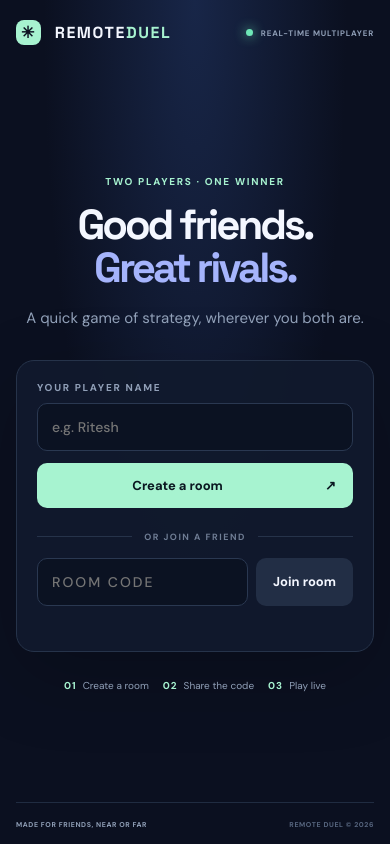
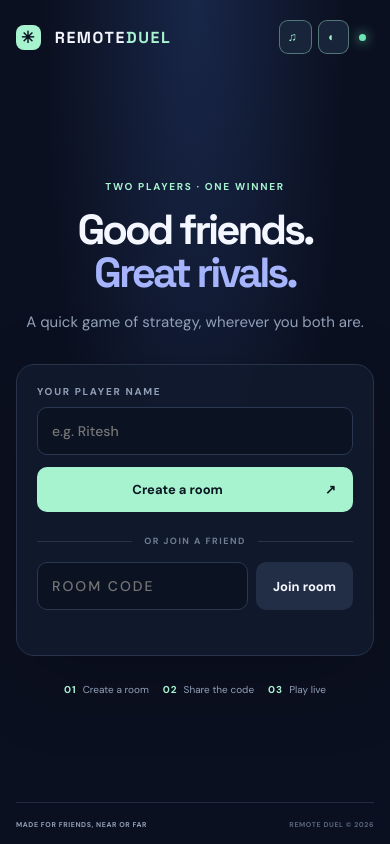
Before and after one commit to riteshyadav31/Remote-Duel, a website: page public/index.html in a window 390 px wide. Both pictures are taken after a click on the button "Join room". Drawn offline with nearby package versions, Linux system fonts and the light colour scheme; no server answers.

Commit message:
sound effect added

```diff
--- a/public/app.js
+++ b/public/app.js
@@ -2,6 +2,34 @@ const socket = io();
 const $ = id => document.getElementById(id);
 let myMark = null, currentCode = null, latestState = null, toastTimer;
 const lobby = $("lobby"), game = $("game");
+const audio = window.RemoteDuelAudio;
+const musicToggle = $("musicToggle"), soundToggle = $("soundToggle");
+function updateAudioControls() {
+  if (!audio.available) {
+    musicToggle.disabled = true;
+    soundToggle.disabled = true;
+    musicToggle.title = "Audio is not supported by this browser";
+    soundToggle.title = "Audio is not supported by this browser";
+    return;
+  }
+  musicToggle.setAttribute("aria-pressed", String(audio.musicEnabled));
+  soundToggle.setAttribute("aria-pressed", String(audio.effectsEnabled));
+  musicToggle.classList.toggle("audio-off", !audio.musicEnabled);
+  soundToggle.classList.toggle("audio-off", !audio.effectsEnabled);
+  musicToggle.title = `Background music ${audio.musicEnabled ? "on" : "off"}`;
+  soundToggle.title = `Sound effects ${audio.effectsEnabled ? "on" : "off"}`;
+}
+musicToggle.addEventListener("click", () => {
+  audio.unlock();
+  audio.toggleMusic();
+  updateAudioControls();
+});
+soundToggle.addEventListener("click", () => {
+  audio.unlock();
+  audio.toggleEffects();
+  updateAudioControls();
+});
+updateAudioControls();
 function name() { return $("playerName").value.trim() || "Player"; }
 function showToast(message) {
   $("toast").textContent = message; $("toast").classList.add("show");
@@ -68,9 +96,26 @@ $("rematchBtn").addEventListener("click", () => {
 });
 $("leaveBtn").addEventListener("click", () => { location.href = location.pathname; });
 socket.on("state", state => {
+  const previousState = latestState;
   latestState = state;
   const me = state.players.find(p => p.mark === myMark);
   if (!me) { myMark = null; return; }
+  if (state.status === "playing" && previousState?.status !== "playing" && state.board.every(mark => !mark)) {
+    if (previousState?.status === "finished") audio.playAccept();
+    else if (state.players.length === 2) audio.playJoin();
+  }
+  if (previousState?.rematch?.pending !== true && state.rematch?.pending && state.rematch.requestedBy !== socket.id) {
+    audio.playRequest();
+  }
+  if (previousState?.board) {
+    const placedMark = state.board.find((mark, index) => mark && previousState.board[index] !== mark);
+    if (placedMark) audio.playMove(placedMark);
+  }
+  if (previousState?.status === "playing" && state.status === "finished") {
+    if (state.winner === myMark) audio.playWin();
+    else if (state.winner) audio.playLose();
+    else audio.playDraw();
+  }
   $("nameX").textContent = state.players.find(p => p.mark === "X")?.name || "Waiting…";
   $("nameO").textContent = state.players.find(p => p.mark === "O")?.name || "Waiting…";
   $("playerX").classList.toggle("active", state.turn === "X" && state.status === "playing");
--- /dev/null
+++ b/public/audio.css
@@ -0,0 +1,60 @@
+.topbar-tools,
+.audio-controls {
+  display: flex;
+  align-items: center;
+}
+
+.topbar-tools {
+  gap: 22px;
+}
+
+.audio-controls {
+  gap: 6px;
+}
+
+.audio-toggle {
+  display: inline-flex;
+  align-items: center;
+  gap: 6px;
+  border: 1px solid #34435d;
+  border-radius: 9px;
+  background: #18243a;
+  color: var(--muted);
+  padding: 8px 10px;
+  font-size: 12px;
+}
+
+.audio-toggle[aria-pressed="true"] {
+  border-color: #a7f3d066;
+  color: var(--mint);
+}
+
+.audio-toggle.audio-off {
+  opacity: 0.65;
+}
+
+.audio-toggle:disabled {
+  cursor: not-allowed;
+}
+
+@media (max-width: 500px) {
+  .topbar-tools {
+    gap: 10px;
+  }
+
+  .audio-toggle {
+    padding: 8px;
+  }
+
+  .audio-toggle span,
+  .live {
+    font-size: 0;
+    letter-spacing: 0;
+  }
+}
+
+@media (prefers-reduced-motion: reduce) {
+  .audio-toggle {
+    transition: none;
+  }
+}
--- /dev/null
+++ b/public/audio.js
@@ -0,0 +1,198 @@
+(() => {
+  const AudioContextClass = window.AudioContext || window.webkitAudioContext;
+  const readSetting = (key, fallback) => {
+    try {
+      const saved = localStorage.getItem(key);
+      return saved === null ? fallback : saved === "true";
+    } catch {
+      return fallback;
+    }
+  };
+  const saveSetting = (key, value) => {
+    try {
+      localStorage.setItem(key, String(value));
+    } catch {
+      // Audio settings still work for this page when storage is unavailable.
+    }
+  };
+
+  let context = null;
+  let musicBus = null;
+  let effectsBus = null;
+  let musicEnabled = readSetting("remoteDuelMusic", true);
+  let effectsEnabled = readSetting("remoteDuelEffects", true);
+  let musicTimer = null;
+  let musicNodes = new Set();
+  let musicStep = 0;
+  let nextMusicNote = 0;
+  let started = false;
+
+  const progression = [
+    [45, 52, 57, 60, 64, 67],
+    [41, 48, 53, 57, 60, 64],
+    [36, 43, 48, 52, 55, 60],
+    [43, 50, 55, 59, 62, 67]
+  ];
+  const stepPattern = [0, 3, 4, 2, 1, 4, 5, 2];
+  const stepDuration = 60 / 76 / 2;
+
+  function initialize() {
+    if (!AudioContextClass) return false;
+    if (!context) {
+      context = new AudioContextClass();
+      musicBus = context.createGain();
+      effectsBus = context.createGain();
+      musicBus.gain.value = musicEnabled ? 0.24 : 0;
+      effectsBus.gain.value = effectsEnabled ? 0.48 : 0;
+      musicBus.connect(context.destination);
+      effectsBus.connect(context.destination);
+    }
+    if (context.state === "suspended") context.resume();
+    if (musicEnabled && !musicTimer) startMusic();
+    return true;
+  }
+
+  function makeTone(frequency, startAt, duration, volume, type, bus, options = {}) {
+    const oscillator = context.createOscillator();
+    const envelope = context.createGain();
+    oscillator.type = type;
+    oscillator.frequency.setValueAtTime(frequency, startAt);
+    if (options.endFrequency) {
+      oscillator.frequency.exponentialRampToValueAtTime(options.endFrequency, startAt + duration);
+    }
+    if (options.detune) oscillator.detune.setValueAtTime(options.detune, startAt);
+    envelope.gain.setValueAtTime(0.0001, startAt);
+    envelope.gain.exponentialRampToValueAtTime(volume, startAt + Math.min(0.025, duration / 3));
+    envelope.gain.exponentialRampToValueAtTime(0.0001, startAt + duration);
+    oscillator.connect(envelope);
+    envelope.connect(bus);
+    oscillator.start(startAt);
+    oscillator.stop(startAt + duration + 0.02);
+    return oscillator;
+  }
+
+  function trackMusicNode(node) {
+    musicNodes.add(node);
+    node.addEventListener("ended", () => musicNodes.delete(node), { once: true });
+  }
+
+  function scheduleMusic() {
+    if (!context || !musicEnabled) return;
+    while (nextMusicNote < context.currentTime + 0.12) {
+      const chordIndex = Math.floor(musicStep / 8) % progression.length;
+      const stepInChord = musicStep % 8;
+      const chord = progression[chordIndex];
+      const note = chord[stepPattern[stepInChord]];
+      const frequency = 440 * Math.pow(2, (note - 69) / 12);
+      const pluck = makeTone(frequency, nextMusicNote, 0.48, 0.10, "triangle", musicBus);
+      trackMusicNode(pluck);
+      if (stepInChord === 0) {
+        chord.slice(0, 4).forEach((midi, index) => {
+          const padFrequency = 440 * Math.pow(2, (midi + 12 - 69) / 12);
+          const pad = makeTone(padFrequency, nextMusicNote, stepDuration * 7.5, index === 0 ? 0.024 : 0.012, "sine", musicBus);
+          trackMusicNode(pad);
+        });
+      }
+      if (stepInChord === 0 || stepInChord === 4) {
+        const bassFrequency = 440 * Math.pow(2, (chord[0] - 12 - 69) / 12);
+        const bass = makeTone(bassFrequency, nextMusicNote, stepDuration * 3.5, 0.12, "sine", musicBus);
+        trackMusicNode(bass);
+      }
+      nextMusicNote += stepDuration;
+      musicStep += 1;
+    }
+  }
+
+  function startMusic() {
+    if (!context || musicTimer) return;
+    musicBus.gain.cancelScheduledValues(context.currentTime);
+    musicBus.gain.setTargetAtTime(0.24, context.currentTime, 0.25);
+    nextMusicNote = context.currentTime + 0.06;
+    musicTimer = window.setInterval(scheduleMusic, 60);
+    scheduleMusic();
+  }
+
+  function stopMusic() {
+    if (musicTimer) window.clearInterval(musicTimer);
+    musicTimer = null;
+    if (!context) return;
+    const now = context.currentTime;
+    musicBus.gain.cancelScheduledValues(now);
+    musicBus.gain.setTargetAtTime(0, now, 0.025);
+    musicNodes.forEach(node => {
+      try {
+        node.stop(now + 0.08);
+      } catch {
+        // A note may have naturally ended just before music was switched off.
+      }
+    });
+    musicNodes.clear();
+    musicStep = 0;
+  }
+
+  function playEffect(notes, type = "sine") {
+    if (!effectsEnabled || !initialize()) return;
+    const startAt = context.currentTime + 0.01;
+    notes.forEach(({ frequency, duration = 0.18, volume = 0.2, delay = 0, endFrequency }) => {
+      makeTone(frequency, startAt + delay, duration, volume, type, effectsBus, { endFrequency });
+    });
+  }
+
+  const audio = {
+    available: !!AudioContextClass,
+    get musicEnabled() { return musicEnabled; },
+    get effectsEnabled() { return effectsEnabled; },
+    unlock: initialize,
+    toggleMusic() {
+      musicEnabled = !musicEnabled;
+      saveSetting("remoteDuelMusic", musicEnabled);
+      if (musicEnabled) initialize();
+      else stopMusic();
+      return musicEnabled;
+    },
+    toggleEffects() {
+      effectsEnabled = !effectsEnabled;
+      saveSetting("remoteDuelEffects", effectsEnabled);
+      if (initialize()) {
+        effectsBus.gain.setTargetAtTime(effectsEnabled ? 0.48 : 0, context.currentTime, 0.04);
+      }
+      return effectsEnabled;
+    },
+    playMove(mark) {
+      const base = mark === "X" ? 660 : 523.25;
+      playEffect([{ frequency: base, duration: 0.12, volume: 0.26 }, { frequency: base * 1.5, duration: 0.16, volume: 0.12, delay: 0.035 }], "triangle");
+    },
+    playJoin() {
+      playEffect([{ frequency: 523.25, volume: 0.16 }, { frequency: 659.25, delay: 0.1, volume: 0.16 }, { frequency: 783.99, delay: 0.2, volume: 0.2 }]);
+    },
+    playWin() {
+      playEffect([{ frequency: 523.25, duration: 0.32, volume: 0.2 }, { frequency: 659.25, duration: 0.36, delay: 0.11, volume: 0.2 }, { frequency: 783.99, duration: 0.5, delay: 0.22, volume: 0.24 }, { frequency: 1046.5, duration: 0.65, delay: 0.34, volume: 0.2 }]);
+    },
+    playLose() {
+      playEffect([{ frequency: 392, duration: 0.24, volume: 0.18 }, { frequency: 329.63, duration: 0.3, delay: 0.16, volume: 0.15 }, { frequency: 261.63, duration: 0.46, delay: 0.34, volume: 0.14 }]);
+    },
+    playDraw() {
+      playEffect([{ frequency: 440, duration: 0.24, volume: 0.16 }, { frequency: 523.25, duration: 0.36, delay: 0.16, volume: 0.18 }]);
+    },
+    playAccept() {
+      playEffect([{ frequency: 659.25, duration: 0.18, volume: 0.16 }, { frequency: 880, duration: 0.32, delay: 0.12, volume: 0.2 }]);
+    },
+    playRequest() {
+      playEffect([{ frequency: 587.33, duration: 0.14, volume: 0.16 }, { frequency: 739.99, duration: 0.22, delay: 0.11, volume: 0.18 }]);
+    }
+  };
+
+  window.RemoteDuelAudio = audio;
+  document.addEventListener("pointerdown", () => {
+    if (!started) {
+      started = true;
+      initialize();
+    }
+  }, { once: true });
+  document.addEventListener("keydown", () => {
+    if (!started) {
+      started = true;
+      initialize();
+    }
+  }, { once: true });
+})();
--- a/public/index.html
+++ b/public/index.html
@@ -8,10 +8,11 @@
   <link rel="preconnect" href="https://fonts.googleapis.com">
   <link href="https://fonts.googleapis.com/css2?family=DM+Sans:wght@400;500;600;700&family=Space+Grotesk:wght@500;600;700&display=swap" rel="stylesheet">
   <link rel="stylesheet" href="/style.css">
+  <link rel="stylesheet" href="/audio.css">
 </head>
 <body>
   <main class="shell">
-    <header class="topbar"><a class="brand" href="/"><span class="brand-icon">✳</span> REMOTE<span>DUEL</span></a><span class="live"><i></i> REAL-TIME MULTIPLAYER</span></header>
+    <header class="topbar"><a class="brand" href="/"><span class="brand-icon">✳</span> REMOTE<span>DUEL</span></a><div class="topbar-tools"><div class="audio-controls" aria-label="Audio settings"><button id="musicToggle" class="audio-toggle" type="button" aria-pressed="true" title="Toggle background music">♫ <span>Music</span></button><button id="soundToggle" class="audio-toggle" type="button" aria-pressed="true" title="Toggle sound effects">◖ <span>Sound</span></button></div><span class="live"><i></i> REAL-TIME MULTIPLAYER</span></div></header>
     <section class="hero" id="lobby">
       <div class="eyebrow">TWO PLAYERS · ONE WINNER</div>
       <h1>Good friends.<br><span>Great rivals.</span></h1>
@@ -46,5 +47,5 @@
     <footer><span>MADE FOR FRIENDS, NEAR OR FAR</span><span>REMOTE DUEL © 2026</span></footer>
   </main>
   <div id="toast" class="toast" role="status"></div>
-  <script src="/socket.io/socket.io.js"></script><script src="/app.js"></script>
+  <script src="/socket.io/socket.io.js"></script><script src="/audio.js"></script><script src="/app.js"></script>
 </body></html>
```
Also changed, not shown: README.md.
